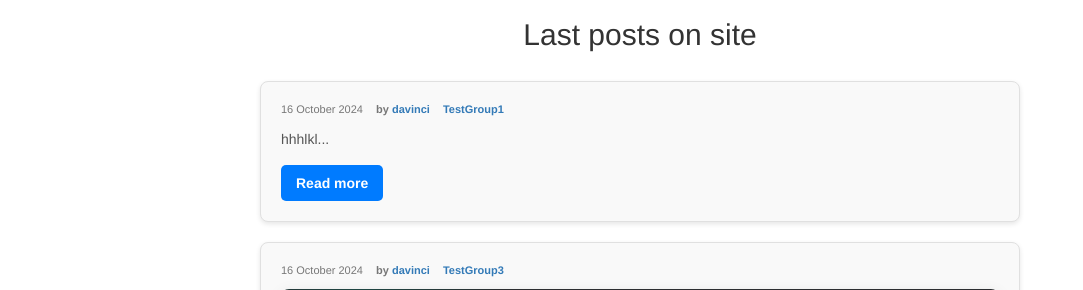
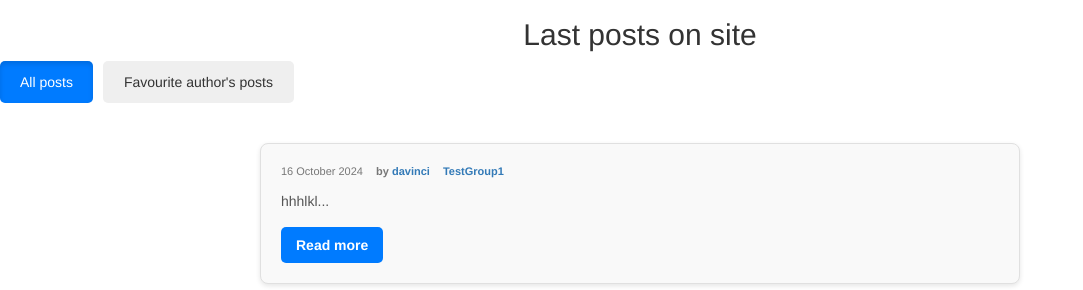
Before and after one commit to DaVinci89/Chatiphy, a Django app: page / in a window 1280 px wide. Shown: the part 102-392 px from the top of the page, without its empty margins (0-1083 px from the left). Run offline with Django 5.2, Linux system fonts and the light colour scheme; a user stored in the database is signed in; data comes from the database, SQL or seed files in the repository; both versions use the stored data as it was after the commit; some libraries are stand-ins or nearby versions.

Commit message:
Working on Follow functions. TODO: FINISH IT!!!

```diff
--- a/Chatiphy/post_maker/models.py
+++ b/Chatiphy/post_maker/models.py
@@ -79,3 +79,27 @@ class Comment(models.Model):
 
     def __str__(self):
         return f"Comment by {self.author} on {self.post}"
+
+class Follow(models.Model):
+    user = models.ForeignKey(
+        User,
+        on_delete=models.CASCADE,
+        related_name="follower"
+    )
+    author = models.ForeignKey(
+        User,
+        on_delete=models.CASCADE,
+        related_name="following"
+    )
+
+    class Meta:
+        unique_together = ("user", "author")
+        constraints = [
+            models.CheckConstraint(
+                check=models.Q(user=models.F("author")),
+                name="prevent_self_subscription"
+            )
+        ]
+
+    def __str__(self):
+        return f"{self.user.username} followed {self.author.username}"
--- a/Chatiphy/post_maker/urls.py
+++ b/Chatiphy/post_maker/urls.py
@@ -10,6 +10,8 @@ urlpatterns = [
     path("feedback/", views.feedback, name="feedback"),
     path("feedback/success/", views.feedback_success, name="feedback_success"),
     path("profile/<str:username>/", views.profile, name="profile"),
+    path("profile/<str:username>/subscribe", views.subscribe, name="subscribe"),
+    path("profile/<str:username>/unsubscribe", views.unsubscribe, name="unsubscribe"),
     path("posts/<int:post_id>/", views.post_detail, name="post_detail"),
     path("posts/<int:post_id>/comment", views.add_comment, name="add_comment"),
     path("posts/<int:post_id>/edit/", views.edit_post, name="edit_post"),
--- a/Chatiphy/post_maker/views.py
+++ b/Chatiphy/post_maker/views.py
@@ -1,27 +1,34 @@
 from django.shortcuts import render, get_object_or_404, redirect
 from django.contrib.auth.models import User
 from django.conf import settings
-from .models import Post, Group
+from .models import Post, Group, Follow
 from django.core.paginator import Paginator
 from django.core.mail import send_mail
 from django.contrib.auth.decorators import login_required
 from django.views.decorators.http import require_POST
 from .forms import FeedbackForm, CreatePostForm, CreateCommentForm
-from django.http import JsonResponse
 
 
+@login_required
 def index(request):
+    filter_option = request.GET.get("filter", "all")
     keyword = request.GET.get("q", None)
+    if filter_option == "followed":
+        followed_authors = Follow.objects.filter(user=request.user).values_list("author", flat=True)
+        posts = Post.objects.filter(author__in=followed_authors)
+        show_followed = True
+    elif filter_option == "all":
+        posts = Post.objects.all().order_by("-pub_date")
+        show_followed = False
     if keyword:
         posts = Post.objects.filter(text__contains=keyword).select_related("author").order_by("-pub_date")
-    else:
-        posts = Post.objects.order_by("-pub_date")
     template = "post_maker/index.html"
     paginator = Paginator(posts, 5)
     page_number = request.GET.get('page')
     page_obj = paginator.get_page(page_number)
     context = {
         "page_obj": page_obj,
+        "show_followed":show_followed
     }
     return render(request, template, context)
 
@@ -94,7 +101,8 @@ def profile(request, username):
                "count":count,
                "page_obj":page_obj,
                "latest":latest,
-               "latest_text":latest_text}
+               "latest_text":latest_text,
+               "user":user}
     return render(request, template, context)
 
 @login_required
@@ -147,3 +155,19 @@ def add_comment(request, post_id):
         comment.post = post
         comment.save()
     return redirect("post_maker:post_detail", post_id)
+
+@login_required
+def subscribe(request, username):
+    author = get_object_or_404(User, username=username)
+    if request.user != author:
+        Follow.objects.get_or_create(user=request.user, author=author)
+        request.user.follow = True
+    return redirect("post_maker:profile", username=author.username)
+
+@login_required
+def unsubscribe(request, username):
+    author = get_object_or_404(User, username=username)
+    if request.user != author:
+        Follow.objects.filter(user=request.user, author=author).delete()
+        request.user.follow = False
+    return redirect("post_maker:profile", username=author.username)
--- a/Chatiphy/static/css/post_list_styles.css
+++ b/Chatiphy/static/css/post_list_styles.css
@@ -178,6 +178,23 @@
     color: white;
 }
 
+.post-switcher {
+    display: flex;
+    gap: 10px;
+    margin-bottom: 20px;
+}
+
+.post-switcher .btn {
+    padding: 10px 20px;
+    border-radius: 5px;
+}
+
+.post-switcher .btn.active {
+    background-color: #007bff;
+    color: white;
+    border: none;
+}
+
 @media (max-width: 768px) {
     .post-item {
         padding: 20px; /* Менші відступи */
--- /dev/null
+++ b/Chatiphy/templates/post_maker/includes/switcher_follow.html
@@ -0,0 +1,8 @@
+<div class="post-switcher">
+    <button id="all-posts-btn" class="btn btn-secondary {% if not show_followed %}active{% endif %}">
+        All posts
+    </button>
+    <button id="followed-posts-btn" class="btn btn-secondary {% if show_followed %}active{% endif %}">
+        Favourite author's posts
+    </button>
+</div>
--- a/Chatiphy/templates/post_maker/index.html
+++ b/Chatiphy/templates/post_maker/index.html
@@ -1,8 +1,20 @@
 {% extends "base.html" %}
 {% block header %}<h2 class="block-header">Last posts on site</h2>{% endblock %}
 {% block content %}
+    {% include "post_maker/includes/switcher_follow.html" %}
     {% include "post_maker/includes/post_list.html" %}
     <br>
     {% include 'post_maker/includes/paginator.html' %}
     <br>
 {% endblock %}
+{% block scripts %}
+    <script>
+        document.getElementById('all-posts-btn').addEventListener('click', function() {
+            window.location.href = "{% url 'post_maker:index' %}?filter=all";
+        });
+
+        document.getElementById('followed-posts-btn').addEventListener('click', function() {
+            window.location.href = "{% url 'post_maker:index' %}?filter=followed";
+        });
+    </script>
+{% endblock %}
```
Also changed, not shown: Chatiphy/templates/post_maker/profile.html (+13 -0 lines), Chatiphy/db.sqlite3.
